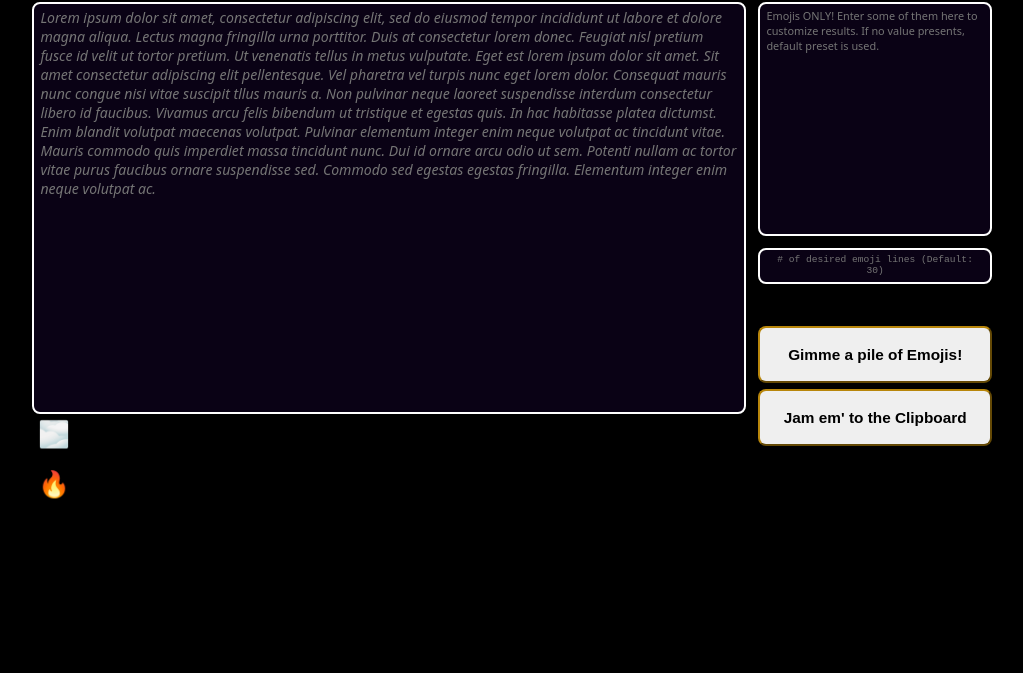
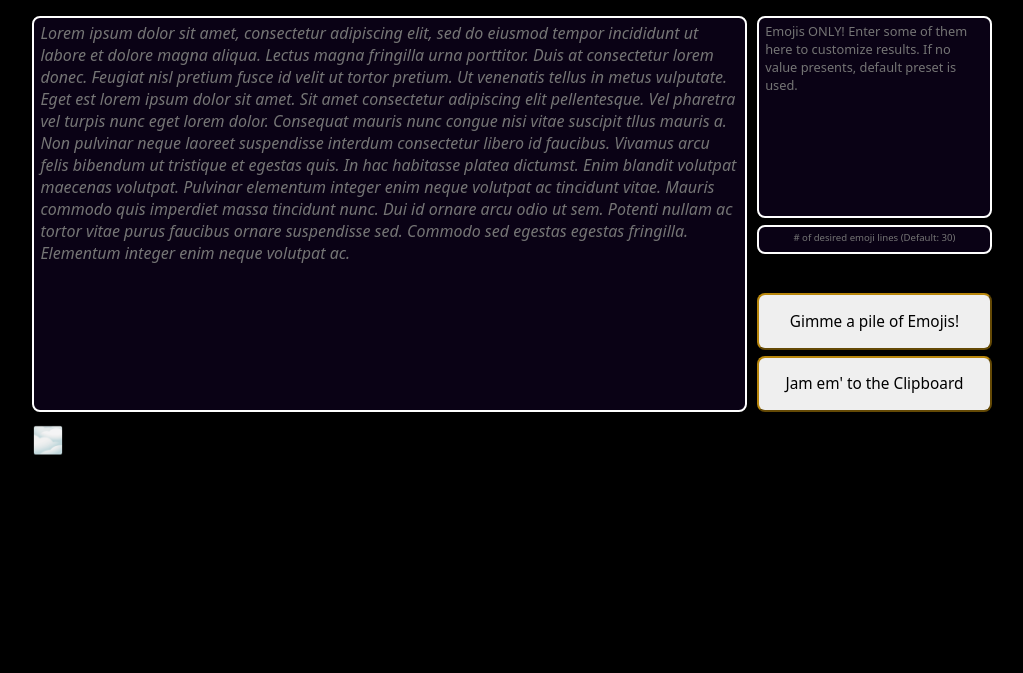
Before and after one commit to zachvoxwattz/Khati.com, a plain HTML site: page index.html in a window 1280 px wide. Shown: the part 127-800 px from the top of the page, without its empty margins (128-1151 px from the left). Drawn offline with Linux system fonts and the light colour scheme.

Commit message:
v7.2a
Hotfix for file conflicts

```diff
--- a/index.html
+++ b/index.html
@@ -38,10 +38,6 @@
                     </div>
                 </div>
             </div>
-<<<<<<< Updated upstream
-            <button id="app_clear_button" onclick="clearContents()">🔥</button>
-=======
->>>>>>> Stashed changes
         </div>
     </body>
 
--- a/resources/stylings/desktop.css
+++ b/resources/stylings/desktop.css
@@ -1,194 +1,3 @@
-<<<<<<< Updated upstream
-* {
-    font-family: system-ui, -apple-system, BlinkMacSystemFont, 'Segoe UI', Roboto, Oxygen, Ubuntu, Cantarell, 'Open Sans', 'Helvetica Neue', sans-serif;
-    margin: 0;
-    padding: 0
-}
-
-*:focus {
-    outline: none;
-}
-
-body {
-    background-color: black;
-}
-
-#app_main {
-    width: 75vw;
-    margin: 0 auto 0 auto;
-}
-
-#app_label {
-    margin: 4vh 0 4vh 0;
-    font-size: 4.5vw;
-    color: white;
-    text-align: center;
-}
-
-#app_main_components_div {
-    display: flex;
-    justify-content: space-between;
-}
-
-#app_display_div {
-    width: 75%;
-}
-
-#app_customize_div {
-    display: flex;
-    flex-direction: column;
-    justify-content: space-between;
-    width: 25%;
-}
-
-#app_display_box {
-    width: calc(100% - 10px - 1vw);
-    height: 50vh;
-    font-size: 1.25vw;
-    border-width: 2px;
-    border-radius: 8px;
-    border-color: white;
-    padding: 0.5vh 0.5vw 0.5vh 0.5vw;
-    background-color: #0a0215;
-    resize: none;
-    font-family: 'Segoe UI Emoji', 'Noto Emoji', system-ui;
-}
-
-#app_display_box::-webkit-scrollbar {
-    width: 0;
-    background: transparent;
-}
-
-#app_display_box::placeholder {
-    font-style: italic;
-    font-size: 1.1vw;
-    font-weight: lighter;
-}
-
-#app_clear_button {
-    display: block;
-    font-size: 2vw;
-    background-color: transparent;
-    border-width: 0;
-}
-
-#app_customize_input_area {
-    display: flex;
-    flex-direction: column;
-    justify-content: space-between;
-    height: calc(35vh + 2px);
-}
-
-#app_customize_emoji_input_box {
-    width: calc(100% - 10px - 1vw);
-    height: calc(85% - 10px - 1vh);
-    margin-left: auto;
-    float: right;
-    font-family: 'Segoe UI Emoji', 'Noto Emoji', system-ui;
-    font-size: 1.75vw;
-    resize: none;
-    text-align: center;
-    overflow: hidden;
-    color: white;
-    border-color: white;
-    background-color: #0a0215;
-    border-width: 2px;
-    border-radius: 8px;
-    padding: 0.5vh 0.5vw 0.5vh 0.5vw;
-}
-
-#app_customize_emoji_input_box::placeholder {
-    text-align: left;
-    font-size: 0.85vw;
-    transition: transform 0.25s ease-in-out;
-    -webkit-transition: -webkit-transform 0.25s ease-in-out;
-    -moz-transition: -moz-transform 0.25s ease-in-out;
-    -o-transition: -o-transform 0.25s ease-in-out;
-}
-
-#app_customize_emoji_input_box:focus::placeholder {
-    transform: translateX(50vw);
-    -webkit-transform: translateX(50vw);
-    -moz-transform: translateX(50vw);
-    -o-transform: translateX(50vw);
-}
-
-#app_customize_linecount_input_box {
-    width: calc(100% - 10px - 1vw);
-    height: calc(15% - 10px - 1vh);
-    margin-left: auto;
-    float: right;
-    resize: none;
-    text-align: center;
-    overflow: hidden;
-    color: white;
-    border-color: white;
-    background-color: #0a0215;
-    font-size: 1vw;
-    border-width: 2px;
-    border-radius: 8px;
-    padding: 0.5vh 0.5vw 0.5vh 0.5vw;
-}
-
-#app_customize_linecount_input_box::placeholder {
-    font-size: 0.75vw;
-    transition: transform 0.25s ease-in-out;
-    -webkit-transition: -webkit-transform 0.25s ease-in-out;
-    -moz-transition: -moz-transform 0.25s ease-in-out;
-    -o-transition: -o-transform 0.25s ease-in-out;
-}
-
-#app_customize_linecount_input_box:focus::placeholder {
-    transform: translateX(50vw);
-    -webkit-transform: translateX(50vw);
-    -moz-transform: translateX(50vw);
-    -o-transform: translateX(50vw);
-}
-
-#app_customize_button_area {
-    display: flex;
-    height: calc(15vh);
-    flex-direction: column;
-    justify-content: space-between;
-    margin: 0 0 calc(0.5vh) 0
-}
-
-.app_customize_generic_button {
-    width: calc(100% - 0.5vw);
-    margin-left: auto;
-    height: 47.50%;
-    font-size: 1.2vw;
-    font-weight: bold;
-    border-radius: 8px;
-    border-width: 2px;
-    border-color: darkgoldenrod;
-    transition-duration: 250ms;
-    padding: 0.5vh 0.5vw 0.5vh 0.5vw;
-}
-
-#app_customize_generate_button:hover {
-    background-color: #fcae1e;
-    color: white;
-    transition-duration: 250ms;
-}
-
-#app_customize_generate_button:active {
-    background-color: #fd6a02;
-    color: white;
-    transition-duration: 250ms;
-}
-
-#app_customize_copy_button:hover {
-    background-color: teal ;
-    color: white;
-    transition-duration: 250ms;
-}
-
-#app_customize_copy_button:active {
-    background-color: rgb(2, 78, 78);
-    color: white;
-    transition-duration: 250ms;
-=======
 @media only screen
 and (min-device-width: 720px) {
     * {
@@ -390,5 +199,4 @@ and (min-device-width: 720px) {
         color: white;
         transition-duration: 250ms;
     }
->>>>>>> Stashed changes
 }
```
